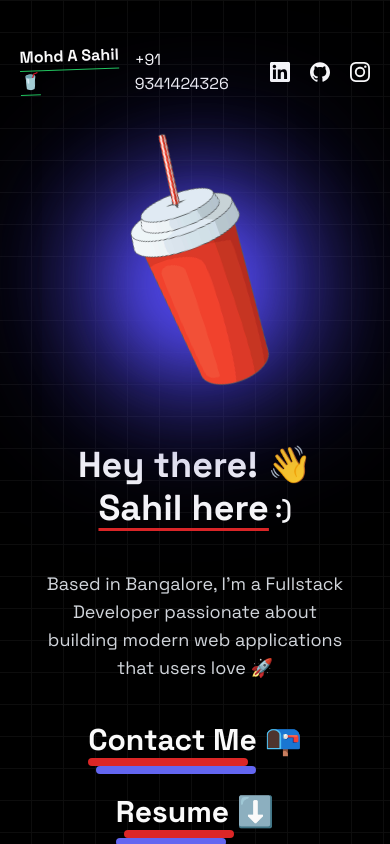
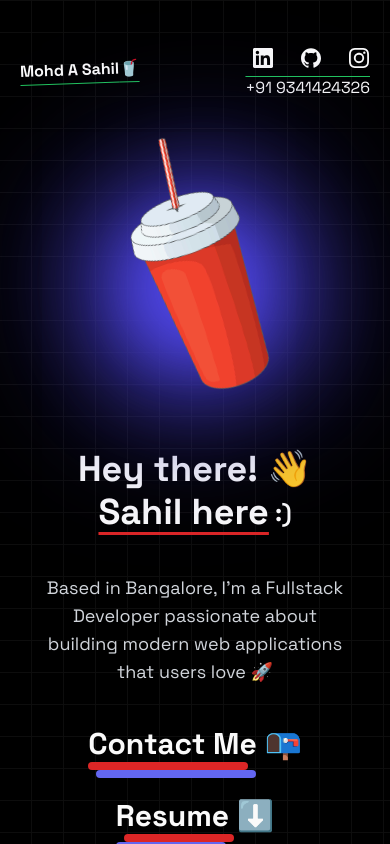
Before and after one commit to sahyll/portfolio, a Next.js app: page / in a window 390 px wide. Shown: the top 844 px of the page. Built offline with nearby package versions, Linux system fonts and the light colour scheme.

Commit message:
Fixed responsive design on pixel 7

```diff
--- a/app/(home)/components/Navbar.tsx
+++ b/app/(home)/components/Navbar.tsx
@@ -42,16 +42,20 @@ const Navbar = ({ className, projectRef, skillsRef }: { className?: string; proj
           </button>
         </div>
       </div>
+      <div className="hidden lg:flex mt-3 ml-8">+91 9341424326</div>
+      <div className='flex flex-col'>
+
       <div className='flex items-center gap-5 mt-2'>
-        +91 9341424326
         {socials.map((social, index) => {
           const Icon = social.icon;
           return (
             <Link href={social.link} key={index} aria-label={social.label}>
-              <Icon className='w-5 h-5 hover:scale-125 transition-all' />
+              <Icon className='w-5 h-5 ml-2 hover:scale-125 transition-all' />
             </Link>
           );
         })}
+      </div>
+      <div className="mt-2 lg:hidden  overline  decoration-green-500">+91 9341424326</div>
       </div>
     </nav>
   );
```
